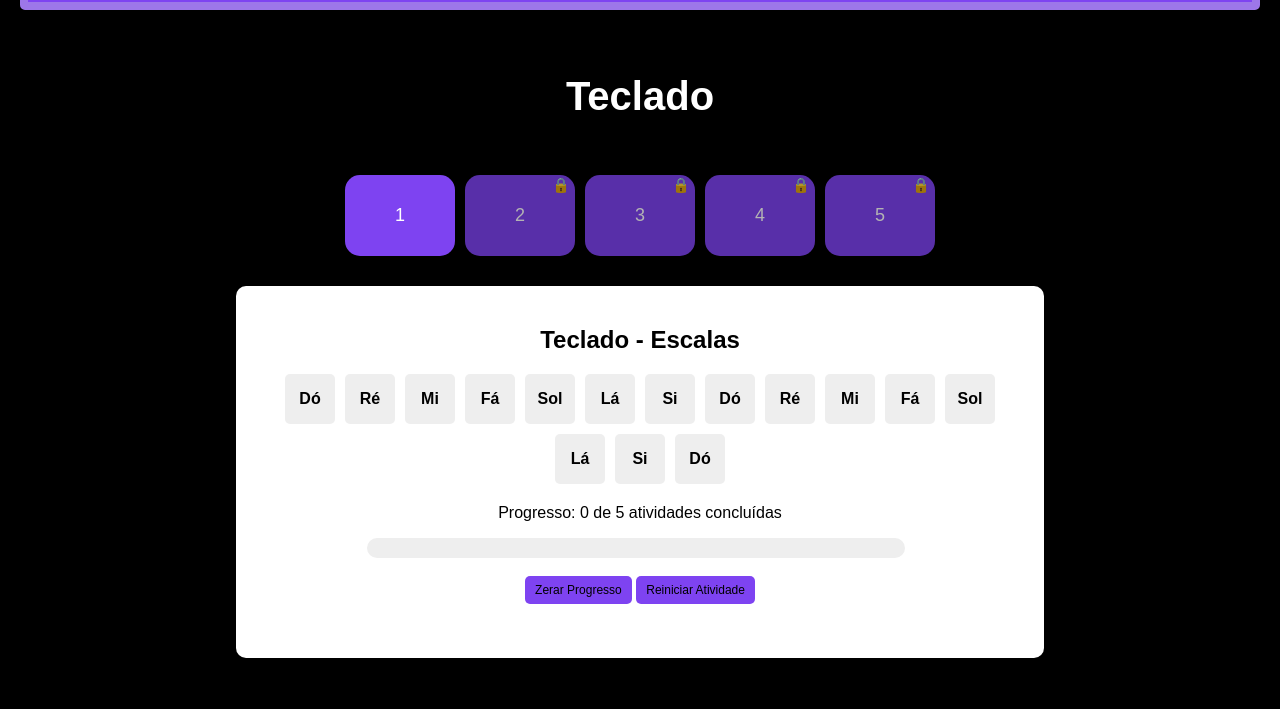
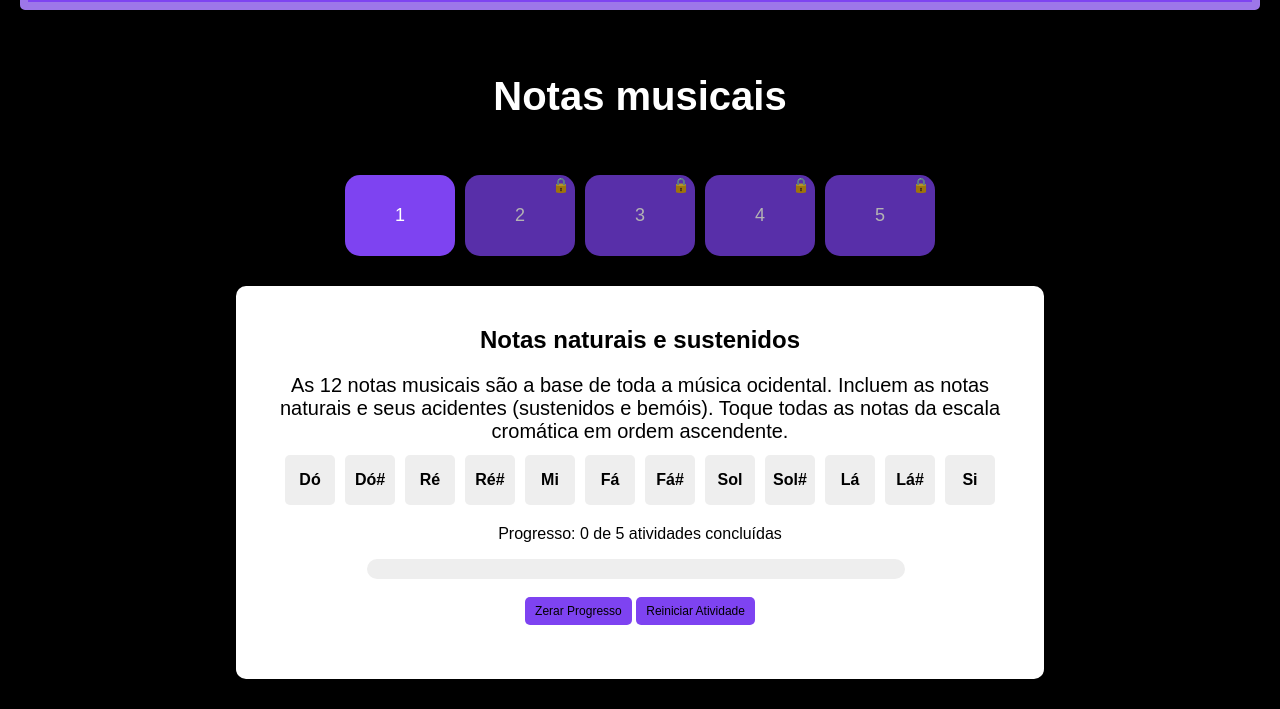
Before and after one commit to imyayamin/SIte-aula-de-musica, a website: page public/teclado.html in a window 1280 px wide. Both pictures are taken after a click on the button "Notas naturais e sustenidos". Shown: the part 91-800 px from the top of the page. Drawn offline with Linux system fonts and the light colour scheme.

Commit message:
ultimas mudanças nas atv

```diff
--- a/public/script.js
+++ b/public/script.js
@@ -1,4 +1,3 @@
-
 document.addEventListener("DOMContentLoaded", function() {
     fetch('header.html')
         .then(response => response.text())
@@ -135,24 +134,28 @@ const matrizBotoesMIDI = [
     { midi: 61, nota: 'Dó#' },
     { midi: 62, nota: 'Ré' },
     { midi: 63, nota: 'Ré#' },
+    { midi: 64, nota: 'Mi' },
   ], // Linha 1
   [
-    { midi: 64, nota: 'Mi' },
     { midi: 65, nota: 'Fá' },
     { midi: 66, nota: 'Fá#' },
     { midi: 67, nota: 'Sol' },
+    { midi: 68, nota: 'Sol#' },
+    { midi: 69, nota: 'Lá' },
   ], // Linha 2
   [
-    { midi: 68, nota: 'Sol#' },
-    { midi: 69, nota: 'Lá' },
     { midi: 70, nota: 'Lá#' },
     { midi: 71, nota: 'Si' },
-  ], // Linha 3
-  [
     { midi: 72, nota: 'Dó (oitava acima)' },
     { midi: 73, nota: 'Dó# (oitava acima)' },
     { midi: 74, nota: 'Ré (oitava acima)' },
+  ], // Linha 3
+  [
     { midi: 75, nota: 'Ré# (oitava acima)' },
+    { midi: 76, nota: 'Mi (oitava acima)' },
+    { midi: 77, nota: 'Fá (oitava acima)' },
+    { midi: 78, nota: 'Fá# (oitava acima)' },
+    { midi: 79, nota: 'Sol (oitava acima)' },
   ] // Linha 4
 ];
 // fim do teste do MIDI
@@ -165,105 +168,138 @@ const botoes = [
 ];
 
 const atividades = {
+  // Notas musicais (com acidentes)
   1: {
-    titulo: "Teclado - Escalas",
-    notas: ["Dó", "Ré", "Mi", "Fá", "Sol", "Lá", "Si", "Dó", "Ré", "Mi", "Fá", "Sol", "Lá", "Si", "Dó"],
-    instrumento: "teclado",
+    titulo: "Notas naturais e sustenidos",
+    notas: ["Dó", "Dó#", "Ré", "Ré#", "Mi", "Fá", "Fá#", "Sol", "Sol#", "Lá", "Lá#", "Si"],
+    conteudo: "As 12 notas musicais são a base de toda a música ocidental. Incluem as notas naturais e seus acidentes (sustenidos e bemóis). Toque todas as notas da escala cromática em ordem ascendente.",
+    tipo: "notas"
   },
   2: {
-    titulo: "Teclado - Acordes",
-    notas: ["Dó", "Mi", "Sol"],
-    instrumento: "teclado",
+    titulo: "Notas descendentes",
+    notas: ["Si", "Lá#", "Lá", "Sol#", "Sol", "Fá#", "Fá", "Mi", "Ré#", "Ré", "Dó#", "Dó"],
+    conteudo: "As notas podem ser tocadas em ordem descendente. Toque todas as notas da escala cromática em ordem descendente.",
+    tipo: "notas"
   },
   3: {
-    titulo: "Teclado - Do-Re-Mi",
-    notas: ["Dó", "Dó", "Ré", "Mi", "Mi", "Fá", "Fá#", "Sol", "Sol", "Sol", "Lá", "Si", "Si", "Dó", "Dó", "Dó", "Ré", "Mi", "Fá", "Fá#", "Sol", "Fá#", "Mi", "Ré", "Dó"],
-    instrumento: "teclado",
+    titulo: "Notas alternadas",
+    notas: ["Dó", "Mi", "Ré#", "Fá#", "Sol", "Lá#", "Si", "Ré", "Fá", "Lá"],
+    conteudo: "Alternar notas ajuda a desenvolver agilidade e reconhecimento auditivo. Toque as notas alternadas da sequência proposta.",
+    tipo: "notas"
   },
   4: {
-    titulo: "Teclado - Cucaracha",
-    notas: ["Sol", "Sol", "Lá", "Sol", "Dó", "Si", "Sol", "Sol", "Lá", "Sol", "Dó", "Si", "Sol", "Sol", "Lá", "Sol", "Dó", "Si", "Sol", "Fá#", "Mi"],
-    instrumento: "teclado",
+    titulo: "Notas com saltos",
+    notas: ["Dó", "Sol", "Ré", "Lá", "Mi", "Si", "Fá", "Dó (oitava acima)"],
+    conteudo: "Saltos entre notas treinam a percepção de distância entre sons. Toque as notas saltando intervalos conforme a sequência.",
+    tipo: "notas"
   },
   5: {
-    titulo: "Teclado - Parabéns pra você",
-    notas: ["Dó", "Dó", "Ré"],
-    instrumento: "teclado",
+    titulo: "Sevenfour - Deltarune OST",
+    notas: ["Mi", "Mi", "Mi", "Ré", "Dó", "Sol", "Sol", "Mi", "Ré", "Dó", "Dó", "Mi", "Mi", "Ré", "Dó", "Sol"],
+    conteudo: "Exercícios musicais simples ajudam a fixar as notas. Toque a sequência para tocar a musiquinha.",
+    tipo: "notas"
   },
+
+  // Intervalos
   201: {
-    titulo: "Piano - Escalas",
-    notas: ["Dó", "Ré", "Mi", "Fá", "Sol", "Lá", "Si"],
-    instrumento: "piano",
+    titulo: "Intervalo de 2ª maior",
+    notas: ["Dó", "Ré", "Mi", "Fá#", "Sol#", "Lá#"],
+    conteudo: "Intervalos são a distância entre duas notas. A 2ª maior corresponde a dois semitons. Toque pares de notas com intervalo de 2ª maior.",
+    tipo: "intervalos"
   },
   202: {
-    titulo: "Piano - Acordes",
-    notas: ["Dó", "Fá", "Sol"],
-    instrumento: "piano",
+    titulo: "Intervalo de 3ª menor",
+    notas: ["Dó", "Ré#", "Fá", "Sol#", "Lá", "Dó (oitava acima)"],
+    conteudo: "A 3ª menor corresponde a três semitons. Toque pares de notas com intervalo de 3ª menor.",
+    tipo: "intervalos"
   },
   203: {
-    titulo: "Piano - Mão Direita",
-    notas: ["Mi", "Fá", "Sol"],
-    instrumento: "piano",
+    titulo: "Intervalo de 4ª justa",
+    notas: ["Dó", "Fá", "Ré", "Sol", "Mi", "Lá"],
+    conteudo: "A 4ª justa é um intervalo comum em melodias. Toque pares de notas com intervalo de 4ª justa.",
+    tipo: "intervalos"
   },
   204: {
-    titulo: "Piano - Mão Esquerda",
-    notas: ["Dó", "Mi", "Sol"],
-    instrumento: "piano",
+    titulo: "Intervalo de 5ª justa",
+    notas: ["Dó", "Sol", "Fá", "Dó (oitava acima)", "Lá", "Mi"],
+    conteudo: "A 5ª justa é fundamental para a formação de acordes. Toque pares de notas com intervalo de 5ª justa.",
+    tipo: "intervalos"
   },
   205: {
-    titulo: "Piano - Melodia Simples",
-    notas: ["Dó", "Dó", "Sol", "Sol", "Lá", "Lá", "Sol"],
-    instrumento: "piano",
+    titulo: "Musiquinha: Intervalos saltitantes",
+    notas: ["Dó", "Fá", "Ré", "Sol", "Mi", "Lá", "Dó (oitava acima)"],
+    conteudo: "Exercícios musicais com intervalos variados. Toque a sequência para tocar a musiquinha.",
+    tipo: "intervalos"
   },
+
+  // Escalas
   401: {
-    titulo: "Acordeão - Escalas",
-    notas: ["Dó", "Ré", "Mi", "Fá", "Sol", "Lá", "Si"],
-    instrumento: "acordeão",
+    titulo: "Escala maior de Dó",
+    notas: ["Dó", "Ré", "Mi", "Fá", "Sol", "Lá", "Si", "Dó (oitava acima)"],
+    conteudo: "Escalas são sequências de notas em ordem crescente ou decrescente. Toque a escala maior de Dó.",
+    tipo: "escalas"
   },
   402: {
-    titulo: "Acordeão - Acordes",
-    notas: ["Dó", "Fá", "Sol"],
-    instrumento: "acordeão",
+    titulo: "Escala menor de Lá",
+    notas: ["Lá", "Si", "Dó", "Ré", "Mi", "Fá", "Sol", "Lá"],
+    conteudo: "A escala menor tem um som mais melancólico. Toque a escala menor de Lá.",
+    tipo: "escalas"
   },
   403: {
-    titulo: "Acordeão - Mão Direita",
-    notas: ["Mi", "Fá", "Sol"],
-    instrumento: "acordeão",
+    titulo: "Escala maior de Sol",
+    notas: ["Sol", "Lá", "Si", "Dó", "Ré", "Mi", "Fá#", "Sol"],
+    conteudo: "Escalas com sustenidos treinam a leitura de acidentes. Toque a escala maior de Sol.",
+    tipo: "escalas"
   },
   404: {
-    titulo: "Acordeão - Mão Esquerda",
-    notas: ["Dó", "Sol"],
-    instrumento: "acordeão",
+    titulo: "Escala menor de Mi",
+    notas: ["Mi", "Fá#", "Sol", "Lá", "Si", "Dó", "Ré", "Mi"],
+    conteudo: "Praticar escalas em diferentes tons amplia o domínio do instrumento. Toque a escala menor de Mi.",
+    tipo: "escalas"
   },
   405: {
-    titulo: "Acordeão - Pequena música",
-    notas: ["Dó", "Mi", "Sol", "Fá", "Mi", "Dó"],
-    instrumento: "acordeão",
+    titulo: "Musiquinha: Escalando",
+    notas: ["Dó", "Mi", "Fá", "Sol", "Lá", "Sol", "Fá", "Mi", "Dó"],
+    conteudo: "Exercícios musicais com escalas. Toque a sequência para tocar a musiquinha.",
+    tipo: "escalas"
   },
+
+  // Acordes
   601: {
-    titulo: "Violoncelo - Corda Sol",
-    notas: ["Sol", "Lá", "Si", "Dó"],
-    instrumento: "violoncelo",
+    titulo: "Acorde de Dó maior",
+    notas: ["Dó", "Mi", "Sol"],
+    conteudo: "Acordes são formados por três ou mais notas tocadas simultaneamente. Pressione Dó, Mi e Sol ao mesmo tempo para formar o acorde de Dó maior.",
+    tipo: "acordes"
   },
   602: {
-    titulo: "Violoncelo - Corda Ré",
-    notas: ["Ré", "Mi", "Fá#", "Sol"],
-    instrumento: "violoncelo",
+    titulo: "Acorde de Fá maior",
+    notas: ["Fá", "Lá", "Dó (oitava acima)"],
+    conteudo: "O acorde de Fá maior é formado por Fá, Lá e Dó. Pressione Fá, Lá e Dó ao mesmo tempo.",
+    tipo: "acordes"
   },
   603: {
-    titulo: "Violoncelo - Corda Lá",
-    notas: ["Lá", "Si", "Dó#", "Ré"],
-    instrumento: "violoncelo",
+    titulo: "Acorde de Sol maior",
+    notas: ["Sol", "Si", "Ré"],
+    conteudo: "O acorde de Sol maior é formado por Sol, Si e Ré. Pressione Sol, Si e Ré ao mesmo tempo.",
+    tipo: "acordes"
   },
   604: {
-    titulo: "Violoncelo - Corda Dó",
-    notas: ["Dó", "Ré", "Mi", "Fá"],
-    instrumento: "violoncelo",
+    titulo: "Acorde de Lá menor",
+    notas: ["Lá", "Dó", "Mi"],
+    conteudo: "O acorde de Lá menor é formado por Lá, Dó e Mi. Pressione Lá, Dó e Mi ao mesmo tempo.",
+    tipo: "acordes"
   },
   605: {
-    titulo: "Violoncelo - Escalas Completas",
-    notas: ["Sol", "Lá", "Si", "Dó", "Ré", "Mi", "Fá", "Sol"],
-    instrumento: "violoncelo",
+    titulo: "Musiquinha: Acordes em sequência",
+    notas: [
+      ["Dó", "Mi", "Sol"], // C
+      ["Fá", "Lá", "Dó"], // F
+      ["Sol", "Si", "Ré"], // G
+      ["Lá", "Dó", "Mi"], // Am
+      ["Dó", "Mi", "Sol"]  // C
+    ],
+    conteudo: "Progressões de acordes são a base de muitas músicas. Toque os acordes em sequência, pressionando as notas de cada acorde ao mesmo tempo.",
+    tipo: "acordes"
   }
 };
 
@@ -319,70 +355,62 @@ let indiceNotaAtual = 0;
 // A variável 'progresso' armazena os dados do progresso do usuário, carregando informações do 'localStorage' se existir, caso contrário, define um valor padrão.
 // Progresso individual por usuário
 let usuarioAtual = JSON.parse(localStorage.getItem('usuario'));
-let progresso = { teclado: [], piano: [], acordeão: [], violoncelo: [] };
+let progresso = { notas: [], intervalos: [], escalas: [], acordes: [] };
 if (usuarioAtual && usuarioAtual.email) {
   progresso = JSON.parse(localStorage.getItem('progresso_' + usuarioAtual.email)) || progresso;
 }
 
 // Aqui estamos criando dois conjuntos (Sets) que serão usados para verificar as atividades do usuário.
-const primeirosIds = new Set(); // Para armazenar os primeiros IDs de cada instrumento
-const instrumentosVistos = new Set(); // Para armazenar os instrumentos que já foram vistos
+const primeirosIds = new Set(); // Para armazenar os primeiros IDs de cada tipo
+const tiposVistos = new Set(); // Para armazenar os tipos que já foram vistos
 
 // Este loop percorre todos os 'botoes' que representam as atividades na página
 for (const id of botoes) {
-  const atividade = atividades[id]; // Pega a atividade relacionada ao botão, usando o ID
-  if (!atividade) continue; // Se a atividade não existir, pula para o próximo botão
+  const atividade = atividades[id];
+  if (!atividade) continue;
 
-  // Aqui estamos verificando se o instrumento dessa atividade já foi visto
-  if (!instrumentosVistos.has(atividade.instrumento)) {
-    primeirosIds.add(id); // Se não foi visto, adiciona o ID dessa atividade nos 'primeirosIds'
-    instrumentosVistos.add(atividade.instrumento); // Marca esse instrumento como já visto
+  // Aqui estamos verificando se o tipo dessa atividade já foi visto
+  if (!tiposVistos.has(atividade.tipo)) {
+    primeirosIds.add(id);
+    tiposVistos.add(atividade.tipo);
   }
 }
 
 // Este trecho de código aplica lógica de desbloqueio dos botões de atividades na página
 document.querySelectorAll('.atividade-botao').forEach(botao => {
-  const id = botao.getAttribute('data-id'); // Pega o ID da atividade do botão
-  const atividade = atividades[id]; // Pega os dados da atividade associada a esse ID
+  const id = botao.getAttribute('data-id');
+  const atividade = atividades[id];
+  if (!atividade) return;
 
-  if (!atividade) return; // Se a atividade não existir, pula para o próximo botão
-
-  const anteriorIndex = botoes.indexOf(id) - 1; // Calcula o índice da atividade anterior
-  const anteriorId = botoes[anteriorIndex]; // Pega o ID da atividade anterior
+  const anteriorIndex = botoes.indexOf(id) - 1;
+  const anteriorId = botoes[anteriorIndex];
 
   // Verifica se a atividade pode ser desbloqueada com base nas condições de progresso
-  const podeDesbloquear = primeirosIds.has(id) || progresso[atividade.instrumento].includes(anteriorId);
+  const podeDesbloquear = primeirosIds.has(id) || progresso[atividade.tipo].includes(anteriorId);
 
-  // Se não puder desbloquear, desabilita o botão e marca ele como bloqueado
   if (!podeDesbloquear) {
     botao.disabled = true;
     botao.classList.add('bloqueado');
-    botao.title = "Conclua a atividade anterior para desbloquear"; // Define o título do botão
-  } else { // Se puder desbloquear, habilita o botão e adiciona um título
+    botao.title = "Conclua a atividade anterior para desbloquear";
+  } else {
     botao.disabled = false;
     botao.classList.remove('bloqueado');
     botao.title = atividade.titulo;
-
-    // Adiciona um evento de clique no botão, que chama a função 'mostrarAtividade' quando clicado
     botao.addEventListener('click', () => {
-      mostrarAtividade(id); // Função para mostrar a atividade ao usuário
+      mostrarAtividade(id);
     });
   }
 });
 
-// Função que reativa os botões de atividades para um instrumento específico
-function reativarBotoes(instrumento) {
+// Função que reativa os botões de atividades para um tipo específico
+function reativarBotoes(tipo) {
   document.querySelectorAll('.atividade-botao').forEach(botao => {
-    const id = botao.getAttribute('data-id'); // Pega o ID da atividade do botão
-    const atividade = atividades[id]; // Pega os dados da atividade
+    const id = botao.getAttribute('data-id');
+    const atividade = atividades[id];
+    if (!atividade || atividade.tipo !== tipo) return;
 
-    // Se a atividade não existir ou for de outro instrumento, ignora esse botão
-    if (!atividade || atividade.instrumento !== instrumento) return;
-
-    const anteriorId = (parseInt(id) - 1).toString(); // Pega o ID da atividade anterior
-
-    // Se a atividade anterior foi concluída, libera o botão dessa atividade
-    if (id !== '1' && progresso[instrumento].includes(anteriorId)) {
+    const anteriorId = (parseInt(id) - 1).toString();
+    if (id !== '1' && progresso[tipo].includes(anteriorId)) {
       botao.disabled = false;
       botao.classList.remove('bloqueado');
       botao.title = "";
@@ -392,45 +420,37 @@ function reativarBotoes(instrumento) {
 
 // Função que exibe a atividade selecionada na tela
 function mostrarAtividade(id) {
-  const atividade = atividades[id]; // Pega os dados da atividade
-  if (!atividade) return; // Se não existir a atividade, sai da função
+  const atividade = atividades[id];
+  if (!atividade) return;
 
   document.getElementById('monitor').style.display = 'none';
   primeiraTeclaPressionada = false;
 
-  indiceNotaAtual = 0; // Reseta o índice da nota atual
+  indiceNotaAtual = 0;
 
-  // Atualiza o título e o conteúdo da atividade na página
   document.getElementById('atividade-titulo').textContent = atividade.titulo;
   document.getElementById('atividade-conteudo').textContent = atividade.conteudo;
 
-  // Limpa o conteúdo anterior de notas
   const notasDiv = document.getElementById('notas');
   notasDiv.innerHTML = '';
-
-  // Limpa a lista de notas pressionadas
   document.getElementById('notas-pressionadas').innerHTML = '';
 
-  // Adiciona as notas da atividade na página
   atividade.notas.forEach(nota => {
-    const notaDiv = document.createElement('div'); // Cria um novo div para cada nota
-    notaDiv.classList.add('nota'); // Adiciona uma classe CSS para estilizar
-    notaDiv.textContent = nota; // Adiciona o texto da nota
-    notaDiv.setAttribute('data-nota', nota); // Define um atributo 'data-nota' com o nome da nota
-    notasDiv.appendChild(notaDiv); // Adiciona o div de nota na página
+    const notaDiv = document.createElement('div');
+    notaDiv.classList.add('nota');
+    notaDiv.textContent = nota;
+    notaDiv.setAttribute('data-nota', nota);
+    notasDiv.appendChild(notaDiv);
   });
 
-  // Esconde o monitor enquanto a atividade é mostrada
   const monitor = document.getElementById('monitor');
   monitor.style.display = 'none';
-
-  // Exibe o container da atividade
   document.getElementById('atividade-container').style.display = 'block';
 
   primeiraTeclaPressionada = false;
 
   // Atualiza a barra de progresso da atividade
-  atualizarBarraProgresso(atividade.instrumento);
+  atualizarBarraProgresso(atividade.tipo);
 }
 
 // Função que registra as notas pressionadas pelo usuário
@@ -495,8 +515,8 @@ function verificarSequencia(notaPressionada) {
     // Se todas as notas foram tocadas corretamente, marca a atividade como concluída
     if (indiceNotaAtual >= atividade.notas.length) {
       setTimeout(() => {
-        if (!progresso[atividade.instrumento].includes(atividadeId)) {
-          progresso[atividade.instrumento].push(atividadeId);
+        if (!progresso[atividade.tipo].includes(atividadeId)) {
+          progresso[atividade.tipo].push(atividadeId);
           // Salva progresso individual por usuário
           if (usuarioAtual && usuarioAtual.email) {
             localStorage.setItem('progresso_' + usuarioAtual.email, JSON.stringify(progresso));
@@ -511,10 +531,10 @@ function verificarSequencia(notaPressionada) {
             });
           }
 
-        reativarBotoes(atividade.instrumento);
-      }
+          reativarBotoes(atividade.tipo);
+        }
 
-        atualizarBarraProgresso(atividade.instrumento);
+        atualizarBarraProgresso(atividade.tipo);
 
         alert("Parabéns! Você completou a atividade!🎉");
 
@@ -554,13 +574,13 @@ function carregarProximaAtividade() {
     return;
   }
 
-  const instrumentoAtual = atividades[atividadeIdAtual].instrumento;
+  const tipoAtual = atividades[atividadeIdAtual].tipo;
 
-  // Procura a próxima atividade do mesmo instrumento
+  // Procura a próxima atividade do mesmo tipo
   let proximoId = null;
   for (let i = indiceAtual + 1; i < botoes.length; i++) {
     const id = botoes[i].toString();
-    if (atividades[id] && atividades[id].instrumento === instrumentoAtual) {
+    if (atividades[id] && atividades[id].tipo === tipoAtual) {
       proximoId = id;
       break;
     }
@@ -569,7 +589,7 @@ function carregarProximaAtividade() {
   if (proximoId) {
     mostrarAtividade(proximoId);
   } else {
-    alert('Você concluiu todas as atividades deste instrumento!');
+    alert('Você concluiu todas as atividades deste conceito!');
     document.getElementById('atividade-container').style.display = 'none';
   }
 }
@@ -649,16 +669,16 @@ window.addEventListener('load', function () {
 });
 
 // Função que atualiza a barra de progresso do instrumento na página
-function atualizarBarraProgresso(instrumento) {
-  const total = Object.values(atividades).filter(a => a.instrumento === instrumento).length; // Conta o total de atividades para o instrumento
-  const feitas = progresso[instrumento].length; // Conta o número de atividades concluídas para o instrumento
+function atualizarBarraProgresso(tipo) {
+  const total = Object.values(atividades).filter(a => a.tipo === tipo).length;
+  const feitas = progresso[tipo].length;
 
   document.getElementById('progresso-texto').textContent =
     `Progresso: ${feitas} de ${total} atividades concluídas`;
 
-  const barra = document.getElementById('barra-progresso'); // Pega a barra de progresso na página
-  const percentual = (feitas / total) * 100; // Calcula a porcentagem do progresso
-  barra.style.width = percentual + '%'; // Atualiza a largura da barra de acordo com o progresso
+  const barra = document.getElementById('barra-progresso');
+  const percentual = (feitas / total) * 100;
+  barra.style.width = percentual + '%';
 }
 
 // Função que reseta o progresso do usuário
@@ -677,3 +697,20 @@ function limparMonitor() {
 function reiniciarAtividade(){
   location.reload();
 }
+
+// Função que reseta o progresso do usuário
+function zerarProgresso() {
+  localStorage.removeItem('progresso'); // Remove os dados do progresso armazenados
+  location.reload(); // Recarrega a página para reiniciar as atividades
+}
+
+function limparMonitor() {
+  const logDiv = document.getElementById('notas-pressionadas');
+  if (logDiv) { //verifica a existencia
+    logDiv.innerHTML = ''; // Apaga todo o conteúdo da div de uma vez
+  }
+}
+
+function reiniciarAtividade(){
+  location.reload();
+}
--- a/public/teclado.html
+++ b/public/teclado.html
@@ -3,14 +3,14 @@
 <head>
     <meta charset="UTF-8">
     <meta name="viewport" content="width=device-width, initial-scale=1.0">
-    <title>Teclado: atividades</title>
+    <title>Notas musicais: atividades</title>
     <link rel="stylesheet" href="styles.css">
 </head>
 <body>
     <div id="header"></div>
 
     <div class="pagina">
-        <h1>Teclado</h1>
+        <h1>Notas musicais</h1>
         <div class="selecionar-atividades">
         <button class="atividade-botao" data-id="1">1</button>
         <button class="atividade-botao" data-id="2">2</button>
```
Also changed, not shown: public/acordeao.html (+2 -2 lines), public/instrumentos.html (+6 -6 lines), public/piano.html (+2 -2 lines), public/violoncelo.html (+2 -2 lines).
